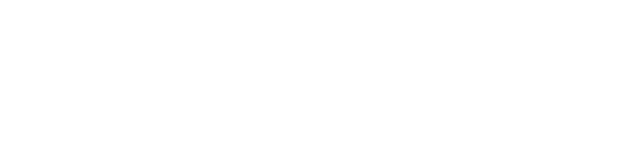
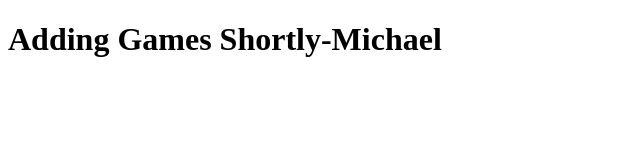
Before and after one commit to HolyBlooket/ElijahGames.co, a plain HTML site: page index.html in a window 1280 px wide. Shown: the whole page, without its empty margins (0-640 px from the left). Drawn offline with Linux system fonts and the light colour scheme.

Commit message:
create index.html file

```diff
--- a/index.html
+++ b/index.html
@@ -7,6 +7,6 @@
     <title>Document</title>
 </head>
 <body>
-    <h1><Elijah class="co"></Elijah></h1>
+    <h1><Elijah class="co">Adding Games Shortly-Michael</Elijah></h1>
 </body>
 </html>
```
